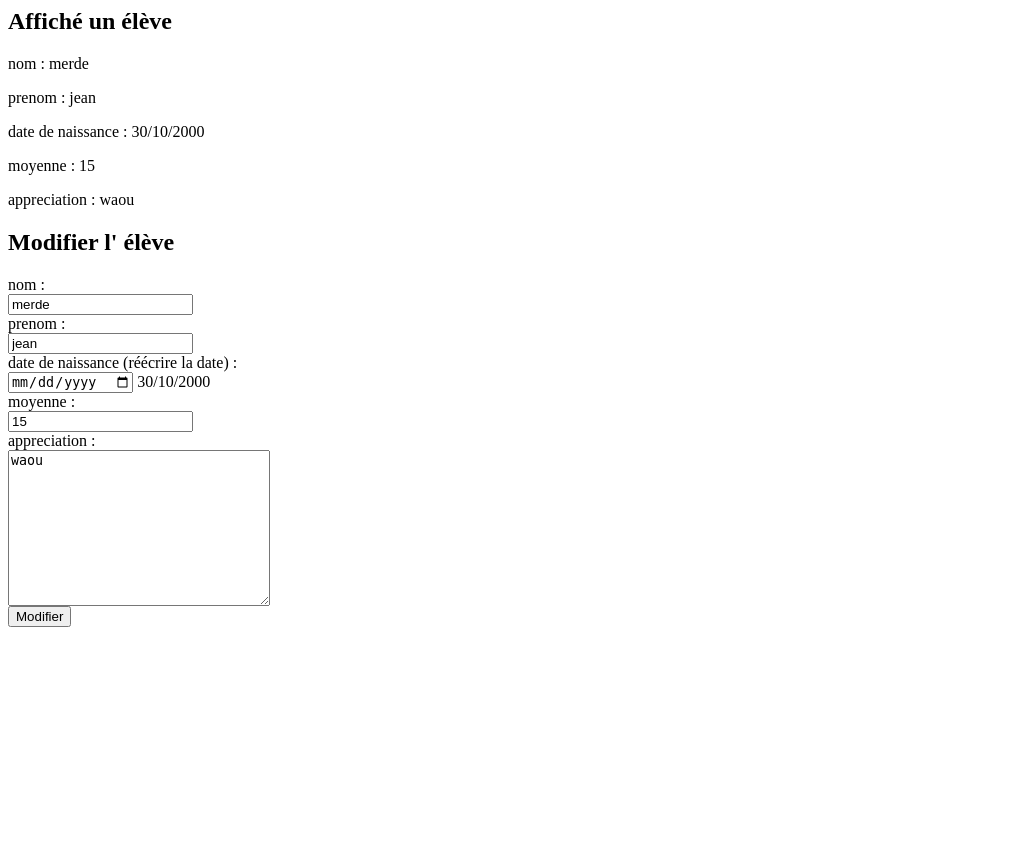
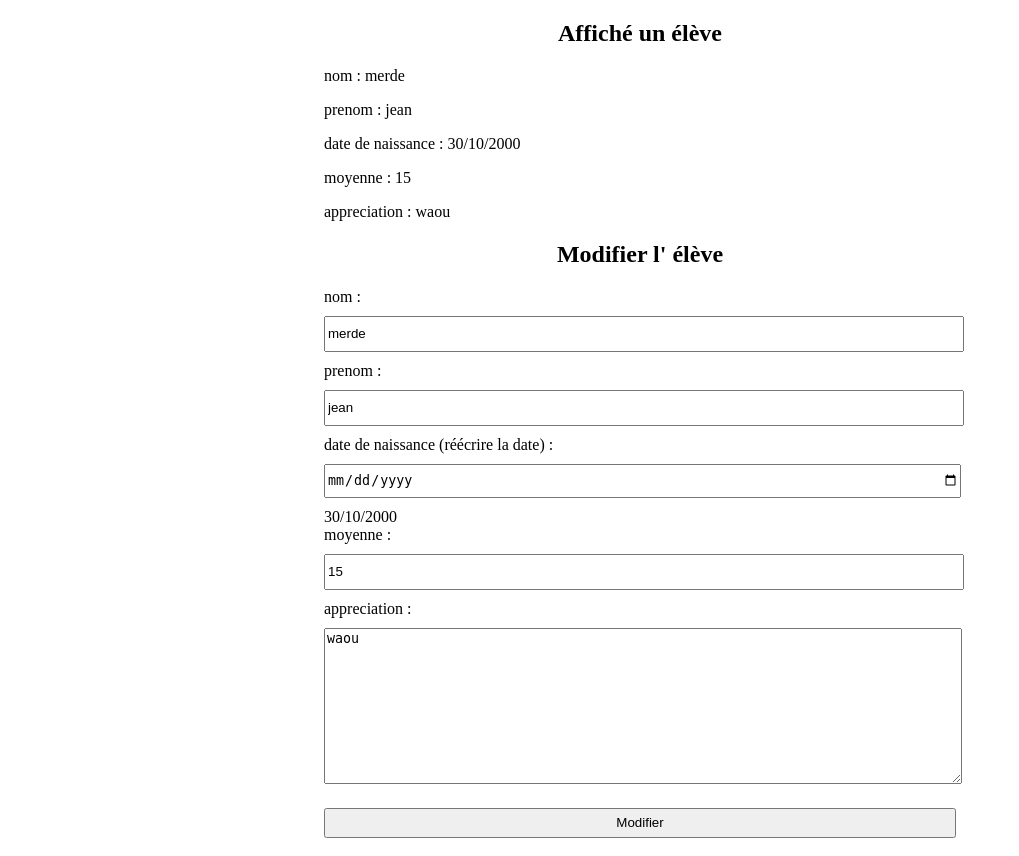
Before and after one commit to jonas18121/foad, a PHP site: page /eleve/update_eleve.php?id_eleve=1 in a window 1280 px wide. Shown: the whole page, without its empty margins (0-1019 px from the left). Before the commit the page ends 627 px from the top, so only its background shows below. Run offline with PHP 8.4, Linux system fonts and the light colour scheme; data comes from the database, SQL or seed files in the repository; style sheets or scripts are compiled from the project's sources.

Commit message:
css avec less

```diff
--- a/php/listing_bulletin_pdo/application/css/styles.less
+++ b/php/listing_bulletin_pdo/application/css/styles.less
@@ -1,4 +1,4 @@
-
+// div container
 div#container{
     width: 50%;
     margin: auto;
@@ -20,12 +20,41 @@ div#container{
 // Message error
 div#error{
     background-color: red;
+    text-align: center;
 
     span{
         color: white;
-        margin: 30px 0;
+        font-size: 20px;
     }
 }
 label.error{
     color: red;
 }
+
+
+// table
+.table{
+    font-family: Arial, Helvetica, sans-serif;
+    border-collapse: collapse;
+    width: 100%;
+
+    tr:nth-child(even){
+        background-color: #f2f2f2;
+    }
+
+    td, th {
+        border: 1px solid #ddd;
+        padding: 8px;
+      }
+
+    tr:hover {
+        background-color: #ddd;
+    }
+
+    th {
+        padding-top: 12px;
+        padding-bottom: 12px;
+        text-align: left;
+        background-color:#ddd;
+    }
+}
--- a/php/listing_bulletin_pdo/application/eleve/update_eleve.php
+++ b/php/listing_bulletin_pdo/application/eleve/update_eleve.php
@@ -43,6 +43,21 @@ if ($_POST) {
 }
 
 ?>
+
+<!DOCTYPE html>
+<html lang="fr">
+<head>
+    <meta charset="UTF-8">
+    <meta name="viewport" content="width=device-width, initial-scale=1.0">
+    <link rel="stylesheet/less" type="text/css" href="../css/styles.less" />
+    <script src="../librairie/less.js"></script>
+    <script src="../librairie/jquery-3.5.1.min.js"></script>
+    <script src="../librairie/jquery.validate.min.js" ></script>
+    <script src="../js/jq_validation.js" async></script>
+</head>
+<body>
+<div id="container">
+
     <h2>Affiché un élève</h2>
 
     <div>
@@ -54,37 +69,40 @@ if ($_POST) {
     </div>
 
     <h2>Modifier l' élève</h2>
-<form action="" method="post">
+
+    <div id="error"><span></span></div>
+
+    <form action="" method="post" id="form_add_eleve">
         <div>
             <div>
                 <label for="nom">nom : </label>
             </div>
-        <input type="text" name="nom" value="<?= $one_eleve->getNom() ?>">
+            <input type="text" name="nom" id="nom" value="<?= $one_eleve->getNom() ?>">
         </div>
         <div>
             <div>
                 <label for="prenom">prenom : </label>
             </div>
-        <input type="text" name="prenom" value="<?= $one_eleve->getPrenom() ?>">
+            <input type="text" name="prenom" id="prenom" value="<?= $one_eleve->getPrenom() ?>">
         </div>
         <div>
             <div>
                 <label for="date_naissance">date de naissance (réécrire la date) : </label>
             </div>
-        <input type="date" name="date_naissance" value="<?= $one_eleve->getDate_naissance()->format('d/m/Y') ?>">
+            <input type="date" name="date_naissance" id="date_naissance" value="<?= $one_eleve->getDate_naissance()->format('d/m/Y') ?>">
             <span><?= $one_eleve->getDate_naissance()->format('d/m/Y') ?></span>
         </div>
         <div>
             <div>
                 <label for="moyenne">moyenne : </label>
             </div>
-        <input type="text" name="moyenne" value="<?= $one_eleve->getMoyenne() ?>">
+            <input type="text" name="moyenne" id="moyenne" value="<?= $one_eleve->getMoyenne() ?>">
         </div>
         <div>
             <div>
                 <label for="appreciation">appreciation : </label>
             </div>
-        <textarea name="appreciation" id="" cols="30" rows="10" ><?= $one_eleve->getAppreciation() ?></textarea>
+            <textarea name="appreciation" id="appreciation" cols="30" rows="10" ><?= $one_eleve->getAppreciation() ?></textarea>
         </div>
         <div>
             <input type="hidden" name="id" value="<?= $one_eleve->getId() ?>">
@@ -94,3 +112,6 @@ if ($_POST) {
             <input type="submit" value="Modifier">
         </div>
     </form>
+</div>
+</body>
+</html>
--- a/php/listing_bulletin_pdo/application/js/jq_validation.js
+++ b/php/listing_bulletin_pdo/application/js/jq_validation.js
@@ -19,7 +19,7 @@ $(function(){
 
             if (errors) {
 
-                let message = (errors == 1) ? 'Vous avez ' + errors + ' erreur à corriger' : 'Vous avez ' + errors + ' erreurs à corriger';
+                let message = (errors == 1) ? ' Vous avez ' + errors + ' erreur à corriger' : ' Vous avez ' + errors + ' erreurs à corriger';
                 $('div#error span').html(message);
                 $('div#error').show();
             }
```
Also changed, not shown: php/listing_bulletin_pdo/application/index.php (+8 -8 lines). Lines whose indentation alone changed are shown as unchanged.
